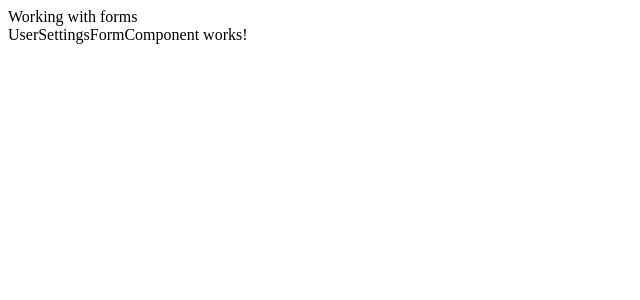
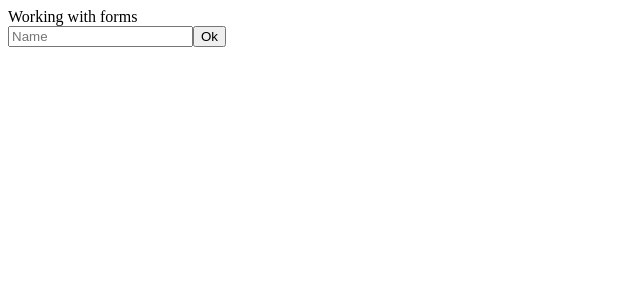
Before and after one commit to ImsirovicAjdin/angular-1bx6fp, an Angular app: page / in a window 1280 px wide. Shown: the top 300 px of the page, without its empty margins (0-640 px from the left). Built offline with nearby package versions, Linux system fonts and the light colour scheme.

Commit message:
Add simple form

```diff
--- a/src/app/user-settings-form/user-settings-form.component.ts
+++ b/src/app/user-settings-form/user-settings-form.component.ts
@@ -3,7 +3,12 @@ import { Component, OnInit } from '@angular/core';
 @Component({
   selector: 'app-user-settings-form',
   template: `
-    <div> UserSettingsFormComponent works! </div>
+    <div>
+      <form>
+        <input placeholder="Name" />
+        <button>Ok</button>
+      </form>
+    </div>
   `,
   styles: [
 
```
